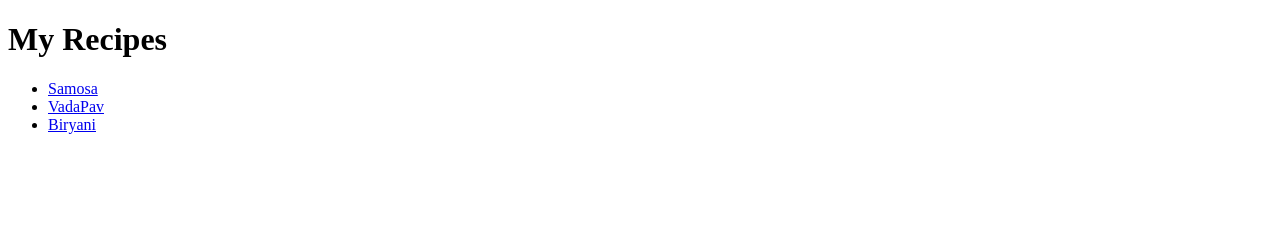
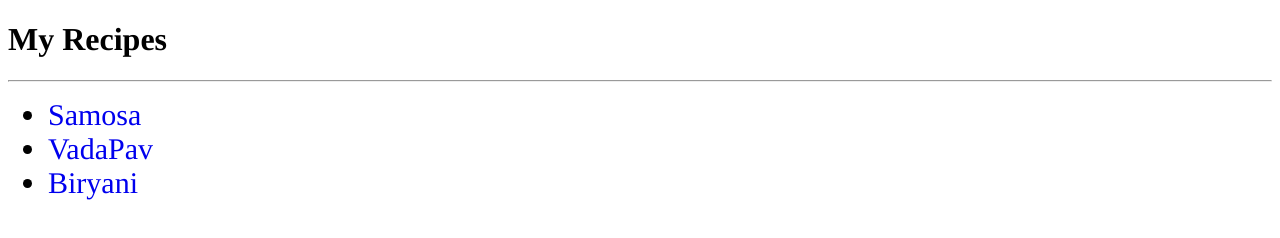
Before and after one commit to yashwanth0203/odin-recipes, a plain HTML site: page index.html in a window 1280 px wide. Drawn offline with Linux system fonts and the light colour scheme.

Commit message:
final commit

```diff
--- a/index.html
+++ b/index.html
@@ -5,11 +5,13 @@
     <meta charset="UTF-8">
     <meta http-equiv="X-UA-Compatible" content="IE=edge">
     <meta name="viewport" content="width=device-width, initial-scale=1.0">
+    <link rel="stylesheet" href="style.css">
     <title>Odin Recipes</title>
 </head>
 
 <body>
     <h1>My Recipes</h1>
+    <hr>
     <ul>
         <li><a href="recipes/samosa.html">Samosa</a></li>
         <li><a href="recipes/vadapav.html">VadaPav</a></li>
--- /dev/null
+++ b/style.css
@@ -0,0 +1,15 @@
+a{
+    text-decoration: none;
+}
+
+li{
+    font-size:30px;
+}
+li:hover{
+    font-weight: 300;
+    font-size: 35px;
+}
+
+body{
+    font-family: Times, Times New Roman, serif;
+}
```
